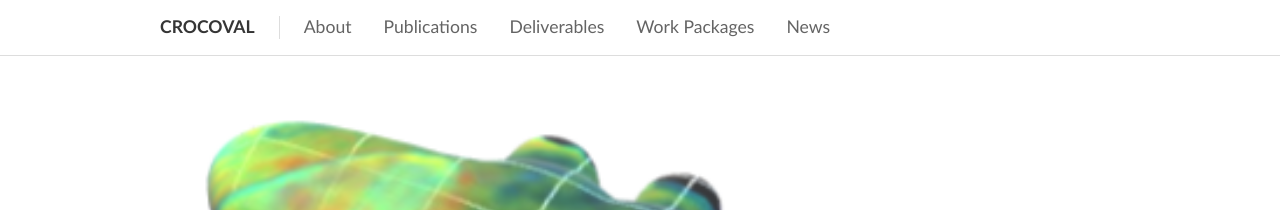
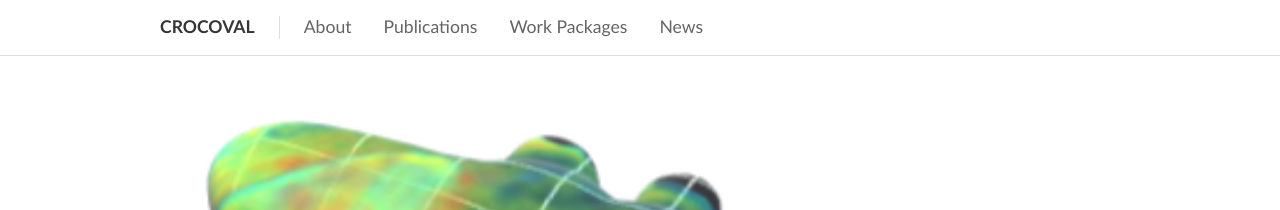
Before and after one commit to anrcrocoval/anrcrocoval.github.io, a Jekyll site: the page built from index.html, in a window 1280 px wide. Shown: the top 210 px of the page. Built offline with Jekyll 4.4.1, drawn with Linux system fonts in a browser that asks for light colours.

Commit message:
rm deliverable from navigation

```diff
--- a/_data/navigation.yml
+++ b/_data/navigation.yml
@@ -5,8 +5,6 @@
   link: /about.html
 - name: Publications
   link: /publications.html
-- name: Deliverables
-  link: /deliverables.html
 - name: Work Packages
   link: /wpdescription.html
 - name: News
```
